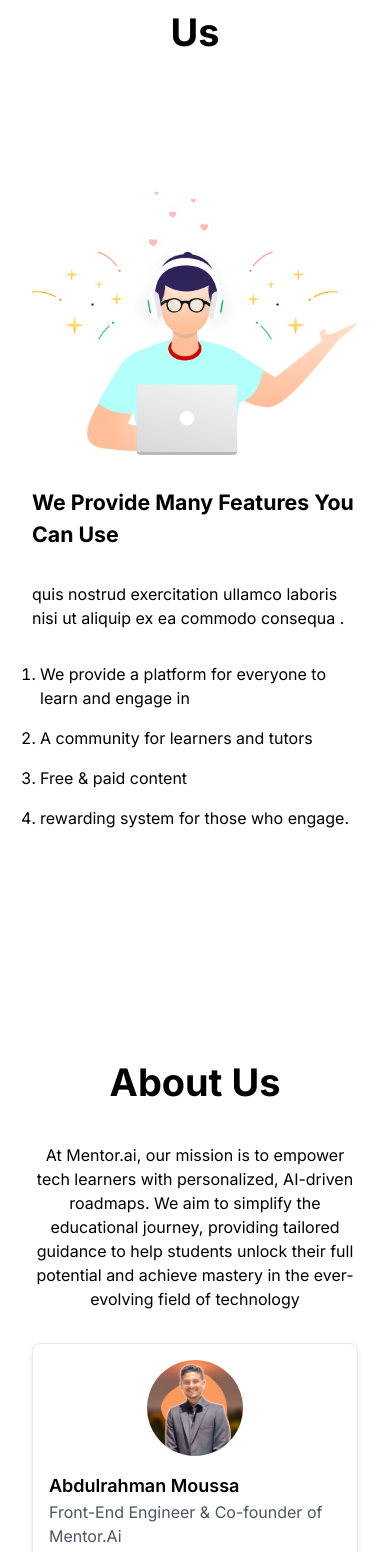
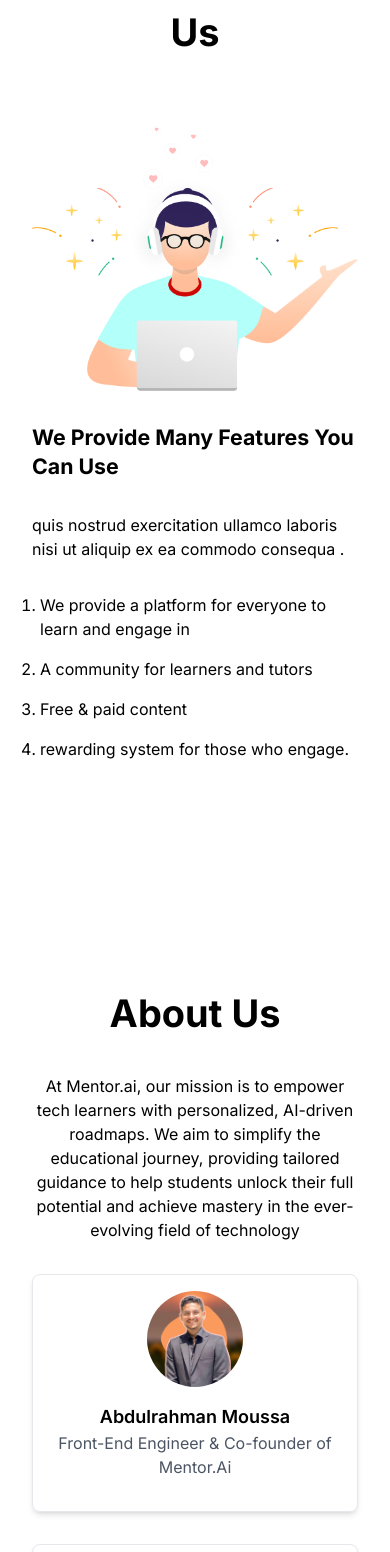
Before and after one commit to MentorAI-LLC/platform, a Next.js app: page / in a window 390 px wide. Shown: the part 2896-4448 px from the top of the page. Built offline with nearby package versions, Linux system fonts and the light colour scheme.

Commit message:
fix: littel enahnce with margin, font size, gap and more

```diff
--- a/src/Sections/HeroSection.tsx
+++ b/src/Sections/HeroSection.tsx
@@ -20,8 +20,8 @@ export default function HeroSection() {
       <HeroBackground className="absolute top-16 left-0 right-0 -z-10 md:h-auto h-screen" />
       <div className="md:w-1/3 w-full flex flex-col justify-center items-center">
         <p className="font-black text-[#17284C] md:text-2xl text-base text-center md:mb-16 mb-8">
-          Unlock your potential with Mentor.ai <br /> personalized roadmaps
-          guiding your <br /> tech journey, one step at a time.
+          Unlock your potential with Mentor.ai personalized roadmaps guiding
+          your tech journey, one step at a time.
         </p>
         <Button color="primary" className="w-48 font-bold text-white">
           Start Now
--- a/src/Sections/WorkWithUs.tsx
+++ b/src/Sections/WorkWithUs.tsx
@@ -12,14 +12,14 @@ export default function WorkWithUs() {
   ];
 
   return (
-    <Section name="why" className="gap-32">
-      <Title>Why Work With Us</Title>
+    <Section name="why" className="">
+      <Title className="mb-8">Why Work With Us</Title>
       <div className="flex flex-col justify-around md:flex-row gap-8">
         <Image src={image1} alt="work-us" />
         <div className="flex flex-col gap-8">
-          <Title className="md:max-w-xl text-left text-pretty text-xl">
+          <h3 className="md:max-w-xl text-left text-pretty font-bold leading-snug text-xl md:text-3xl">
             We Provide Many Features You Can Use
-          </Title>
+          </h3>
           <Description className="md:max-w-lg">
             quis nostrud exercitation ullamco laboris nisi ut aliquip ex ea
             commodo consequa .
--- a/src/components/founders.tsx
+++ b/src/components/founders.tsx
@@ -34,7 +34,7 @@ export default function Founders() {
             src={parson.image}
             alt={`Picture of ${parson.name}`}
           />
-          <div className="w-full">
+          <div className="w-full text-center md:text-start">
             <Title>{parson.name}</Title>
             <Description>{parson.position}</Description>
           </div>
--- a/src/components/ui/section.tsx
+++ b/src/components/ui/section.tsx
@@ -29,7 +29,7 @@ function TitleSection(props: TitleProps) {
   return (
     <h2
       className={cn(
-        'text-center font-bold leading-snug  text-3xl md:text-5xl',
+        'text-center font-bold leading-snug text-3xl md:text-5xl',
         props.className
       )}
     >
```
